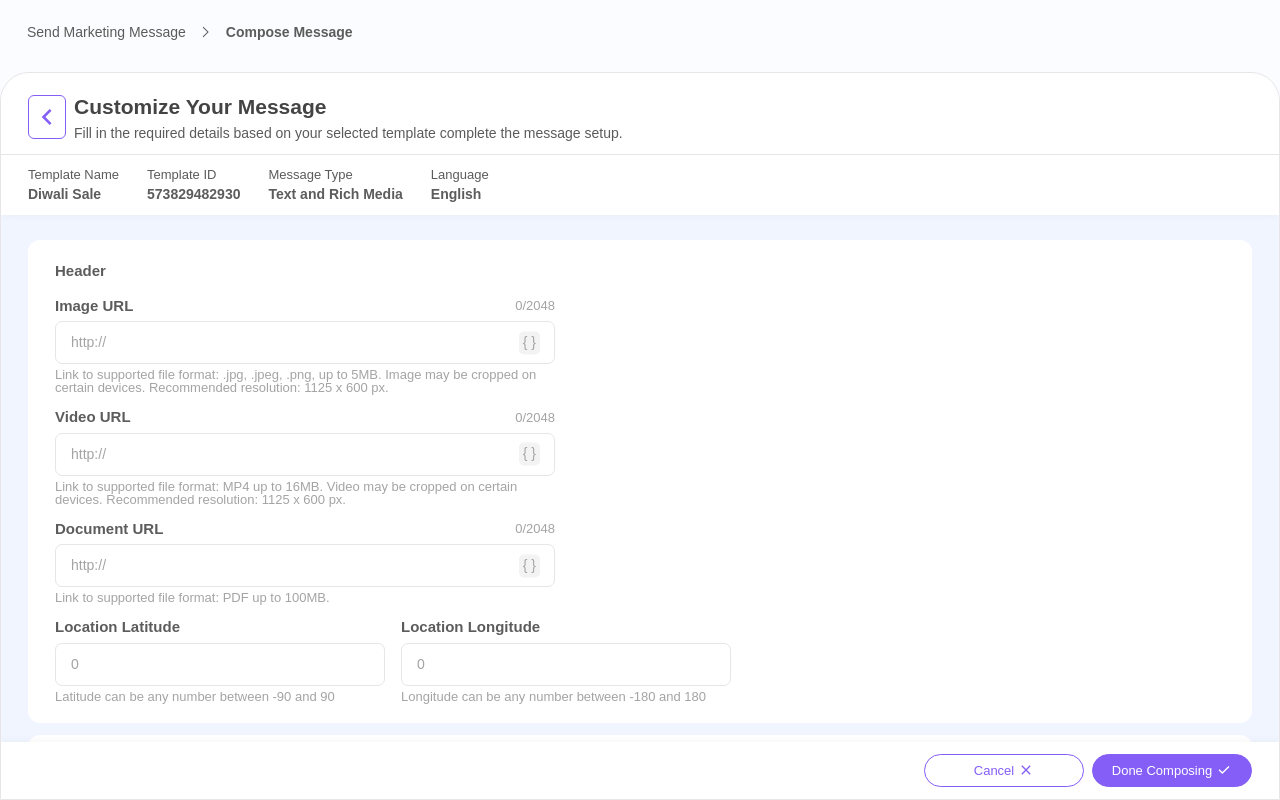
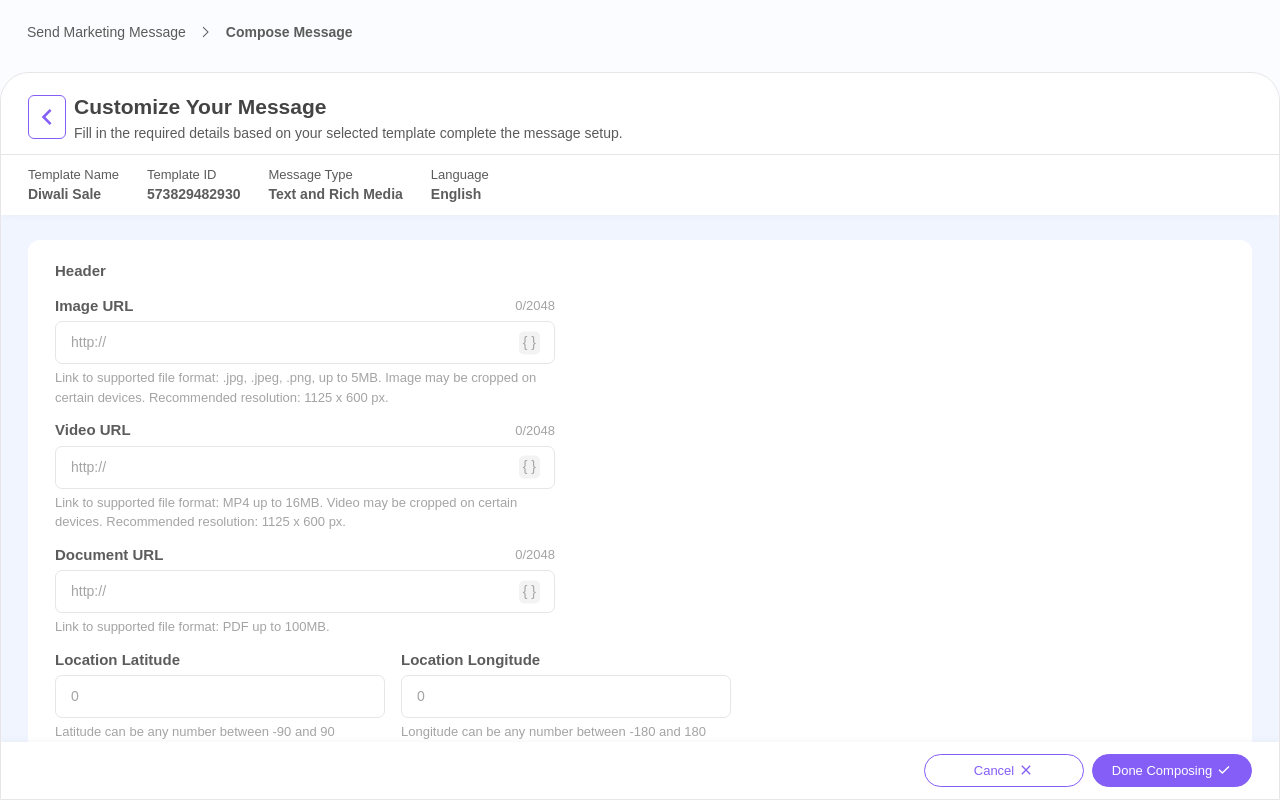
Before and after one commit to AnuragSingh8090/Payfin-task, an Angular app: page / in a window 1280 px wide. Built offline with nearby package versions, Linux system fonts and the light colour scheme.

Commit message:
leading issue fixed

```diff
--- a/src/app/components/task-one/task-one.html
+++ b/src/app/components/task-one/task-one.html
@@ -79,7 +79,7 @@
         <div class="flex items-center justify-between flex-wrap">
           <span class="text-[14px] md:text-[15px] text-[#5c5c5c] font-[600]">Image URL</span>
 
-          <span class="text-[12px] md:text-[13px] leading-[1.1] sm:leading-none text-[#a4a4a4]"
+          <span class="text-[12px] md:text-[13px] leading-[1.1] sm:leading-normal text-[#a4a4a4]"
             >0/2048</span
           >
         </div>
@@ -97,7 +97,7 @@
             ></app-custom-dropdown>
           </div>
         </div>
-        <p class="text-[12px] md:text-[13px] leading-[1.1] sm:leading-none text-[#a4a4a4]">
+        <p class="text-[12px] md:text-[13px] leading-[1.1] sm:leading-normal text-[#a4a4a4]">
           Link to supported file format: .jpg, .jpeg, .png, up to 5MB. Image may be cropped on
           certain devices. Recommended resolution: 1125 x 600 px.
         </p>
@@ -107,7 +107,7 @@
         <div class="flex items-center justify-between flex-wrap">
           <span class="text-[14px] md:text-[15px] text-[#5c5c5c] font-[600]">Video URL</span>
 
-          <span class="text-[12px] md:text-[13px] leading-[1.1] sm:leading-none text-[#a4a4a4]"
+          <span class="text-[12px] md:text-[13px] leading-[1.1] sm:leading-normal text-[#a4a4a4]"
             >0/2048</span
           >
         </div>
@@ -125,7 +125,7 @@
             ></app-custom-dropdown>
           </div>
         </div>
-        <p class="text-[12px] md:text-[13px] leading-[1.1] sm:leading-none text-[#a4a4a4]">
+        <p class="text-[12px] md:text-[13px] leading-[1.1] sm:leading-normal text-[#a4a4a4]">
           Link to supported file format: MP4 up to 16MB. Video may be cropped on certain devices.
           Recommended resolution: 1125 x 600 px.
         </p>
@@ -135,7 +135,7 @@
         <div class="flex items-center justify-between flex-wrap">
           <span class="text-[14px] md:text-[15px] text-[#5c5c5c] font-[600]">Document URL</span>
 
-          <span class="text-[12px] md:text-[13px] leading-[1.1] sm:leading-none text-[#a4a4a4]"
+          <span class="text-[12px] md:text-[13px] leading-[1.1] sm:leading-normal text-[#a4a4a4]"
             >0/2048</span
           >
         </div>
@@ -153,7 +153,7 @@
             ></app-custom-dropdown>
           </div>
         </div>
-        <p class="text-[12px] md:text-[13px] leading-[1.1] sm:leading-none text-[#a4a4a4]">
+        <p class="text-[12px] md:text-[13px] leading-[1.1] sm:leading-normal text-[#a4a4a4]">
           Link to supported file format: PDF up to 100MB.
         </p>
       </div>
@@ -172,7 +172,7 @@
               placeholder="0"
             />
           </div>
-          <p class="text-[12px] md:text-[13px] leading-[1.1] sm:leading-none text-[#a4a4a4]">
+          <p class="text-[12px] md:text-[13px] leading-[1.1] sm:leading-normal text-[#a4a4a4]">
             Latitude can be any number between -90 and 90
           </p>
         </div>
@@ -190,7 +190,7 @@
               placeholder="0"
             />
           </div>
-          <p class="text-[12px] md:text-[13px] leading-[1.1] sm:leading-none text-[#a4a4a4]">
+          <p class="text-[12px] md:text-[13px] leading-[1.1] sm:leading-normal text-[#a4a4a4]">
             Longitude can be any number between -180 and 180
           </p>
         </div>
```
